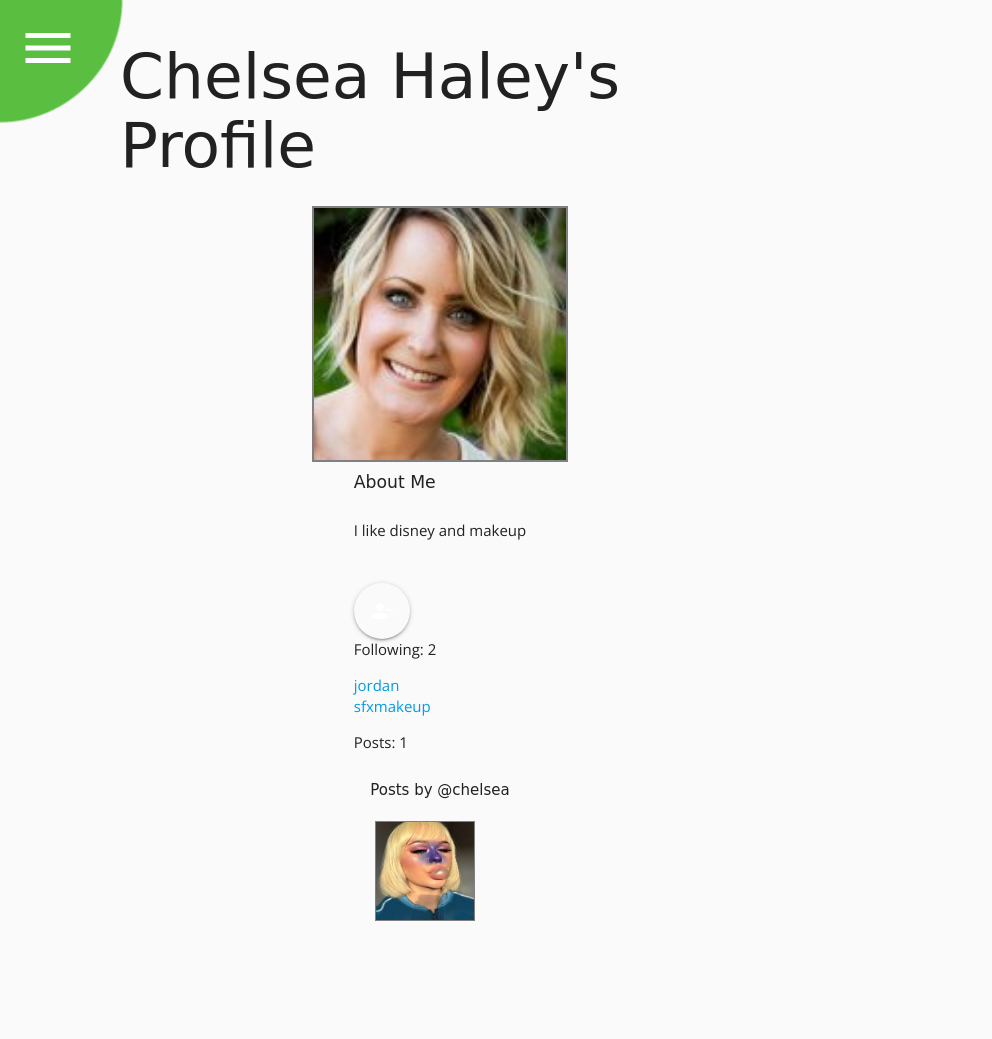
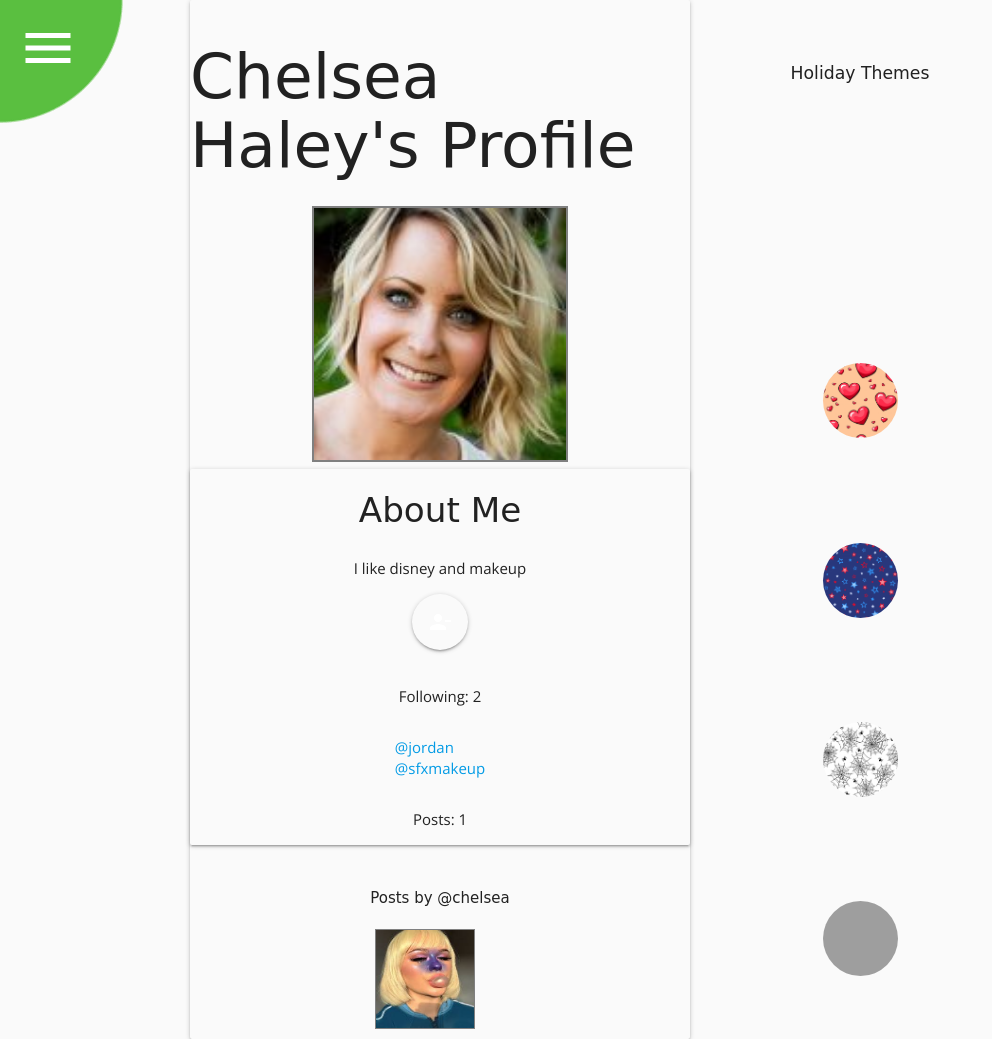
Before and after one commit to jdhaagenson/capstone_insta, a Django app: page /user/4/ in a window 1280 px wide; the page is wider, and only the part inside the window is pictured. Shown: that part, without its empty margins (0-992 px from the left). Before the commit the page ends 921 px from the top of that part, so only its background shows below. Run offline with Django 3.2, Linux system fonts and the light colour scheme; a user stored in the database is signed in; data comes from the database, SQL or seed files in the repository; both versions use the stored data as it was after the commit; some web fonts are replaced; grey boxes are pictures that could not be loaded.

Commit message:
db updated, sparse but we can add more

```diff
--- a/static/css/profile.css
+++ b/static/css/profile.css
@@ -27,10 +27,11 @@ h1, h2, h3, h4, h5, h6 {
     margin: auto;
     width: 20vw;
 }
-.profile {
+#profile {
     display: flex;
-    background-color: grey;
-    justify-content: left;
+    background-color: var(--color-light);
+    justify-content: center;
+    align-items: center;
     flex-direction: column;
 }
 /* Buttons */
@@ -49,6 +50,7 @@ h1, h2, h3, h4, h5, h6 {
     display:flex;
     flex-direction: row;
     align-items: center;
+    flex-wrap: wrap;
 }
 /* Post Gallery at the bottom of the page */
 .gallery {
@@ -64,3 +66,18 @@ h1, h2, h3, h4, h5, h6 {
     height: 100px;
     margin: 5px;
 }
+#buttons-profile {
+    display: flex;
+    flex-direction: row;
+    justify-content: center;
+}
+
+#badge{
+    margin-left: -10px;
+    z-index: 5;
+    width: 20px;
+    min-width: 2rem;
+}
+#middlebutton{
+    margin-left: 15px;
+}
--- a/templates/profile.html
+++ b/templates/profile.html
@@ -12,26 +12,27 @@
   </head>
   <body>
     <div id="toolbar">{% include './blobmenu.html' %}</div>
-    <div id="profile-container">
+    <div id="profile-container" class="card">
         {% if profile.profile_pic.url is not None %}
             <h1 class="profile-header">{{ profile.display_name }}'s Profile</h1>
-            <img class="profile-pic" src="{{ profile.profile_pic.url }}/" alt="photo" />
+            <img class="profile-pic card-image" src="{{ profile.profile_pic.url }}/" alt="photo" />
         {% else %}
-            <img class="profile-pic" src="/static/images/blank_user.jpg" alt="photo" />
             <h1 class="profile-header">{{ profile.display_name }}'s Profile</h1>
+            <img class="profile-pic card-image" src="/static/images/blank_user.jpg" alt="photo" />
         {% endif %}
-        <div id="profile">
-            <h6>About Me</h6>
-            <br />
+        <div id="profile" class="card">
+            <h4>About Me</h4>
+
             <p>{{ profile.bio }}</p>
-            <br />
-            <br />
+        <div id="buttons-profile">
             {% if user.id == profile.id %}
                 <a class="btn-floating btn-large waves-effect waves-light light-green" href="/user/{{ profile.id }}/edit"><i class="material-icons">edit</i></a>
-                <a class="btn-floating btn-large waves-effect waves-light light-green" href="/notifications/"><i class="material-icons">notifications_active</i></a>
-                <span class="new badge red" data-badge-caption="{{ notifications.count }}"></span>
+                <a id="middlebutton" class="btn-floating btn-large waves-effect waves-light light-green" href="/notifications/"><i class="material-icons">notifications_active</i></a>
+                <span id="badge" class="new badge red" data-badge-caption="{{ notifications.count }}"></span><br>
+                <a class="btn-floating btn-large waves-effect" href="/flt/"><i class="material-icons">burst_mode</i></a>
             {% endif %}
-            <br />
+        </div>
+
             {% if profile != request.user %}
                 {% if profile.is_authenticated %}
                     {% if profile not in user.followers.all %}
@@ -45,7 +46,7 @@
                 <p>Following: {{ profile.followers.count }}</p>
                 <ul>
                     {% for each in profile.followers.all %}
-                        <a href="/user/{{ each.id }}/">{{ each.username }}</a>
+                        <a href="/user/{{ each.id }}/">@{{ each.username }}</a>
                         <br />
                     {% endfor %}
                 </ul>
@@ -62,6 +63,14 @@
                 </div>
             </div>
         </div>
+    <div id="theme-container">
+            <h6>Holiday Themes</h6>
+            <button id="vanilla-button" class="theme-button" onclick="setTheme('theme-vanilla')"></button>
+            <button id="feb-button" class="theme-button bg-2" onclick="setTheme('theme-valentinesDay')"></button>
+            <button id="jul-button" class="theme-button bg-7" onclick="setTheme('theme-fourthOfJuly')"></button>
+            <button id="oct-button" class="theme-button bg-10" onclick="setTheme('theme-halloween')"></button>
+            <button id="dec-button" class="theme-button bg-12" onclick="setTheme('theme-christmas')"></button>
+        </div>
 
         {% include './partials/scripts.html' %}
     </body>
```
Also changed, not shown: db.sqlite3.
